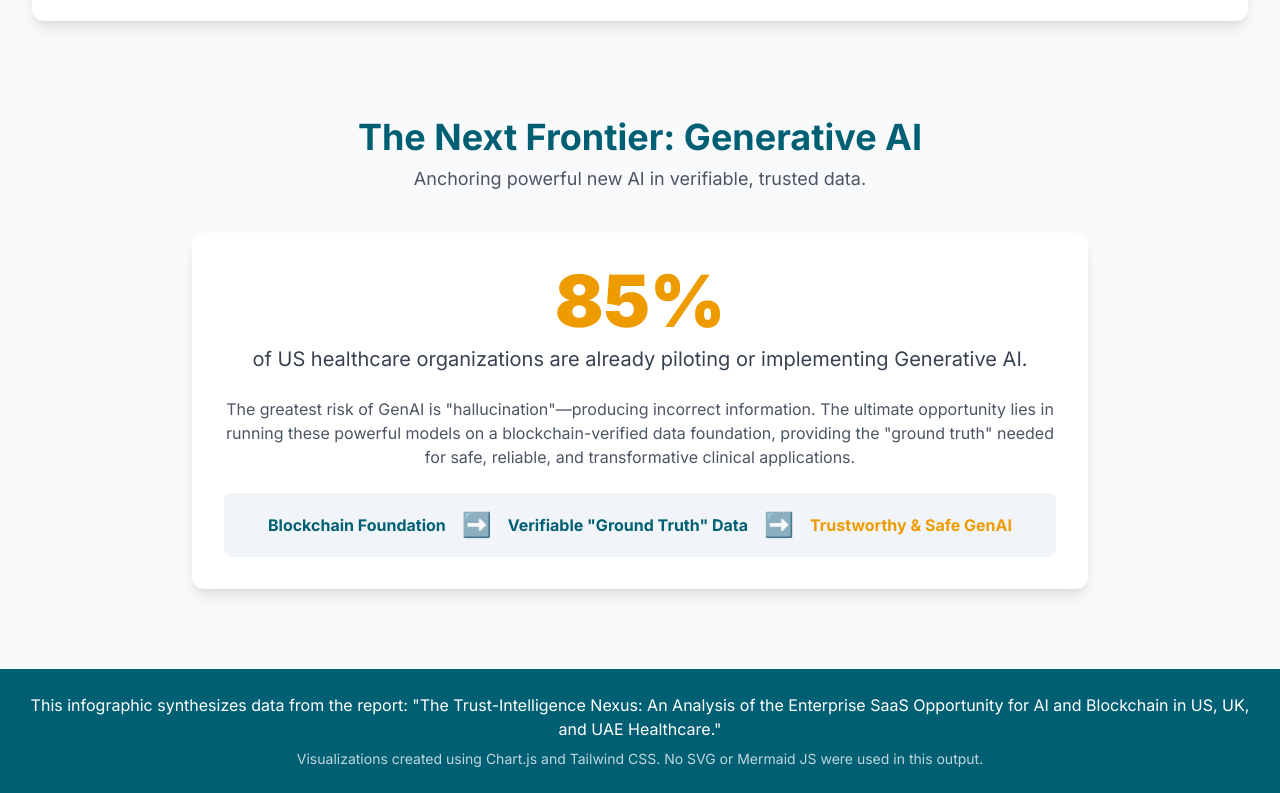
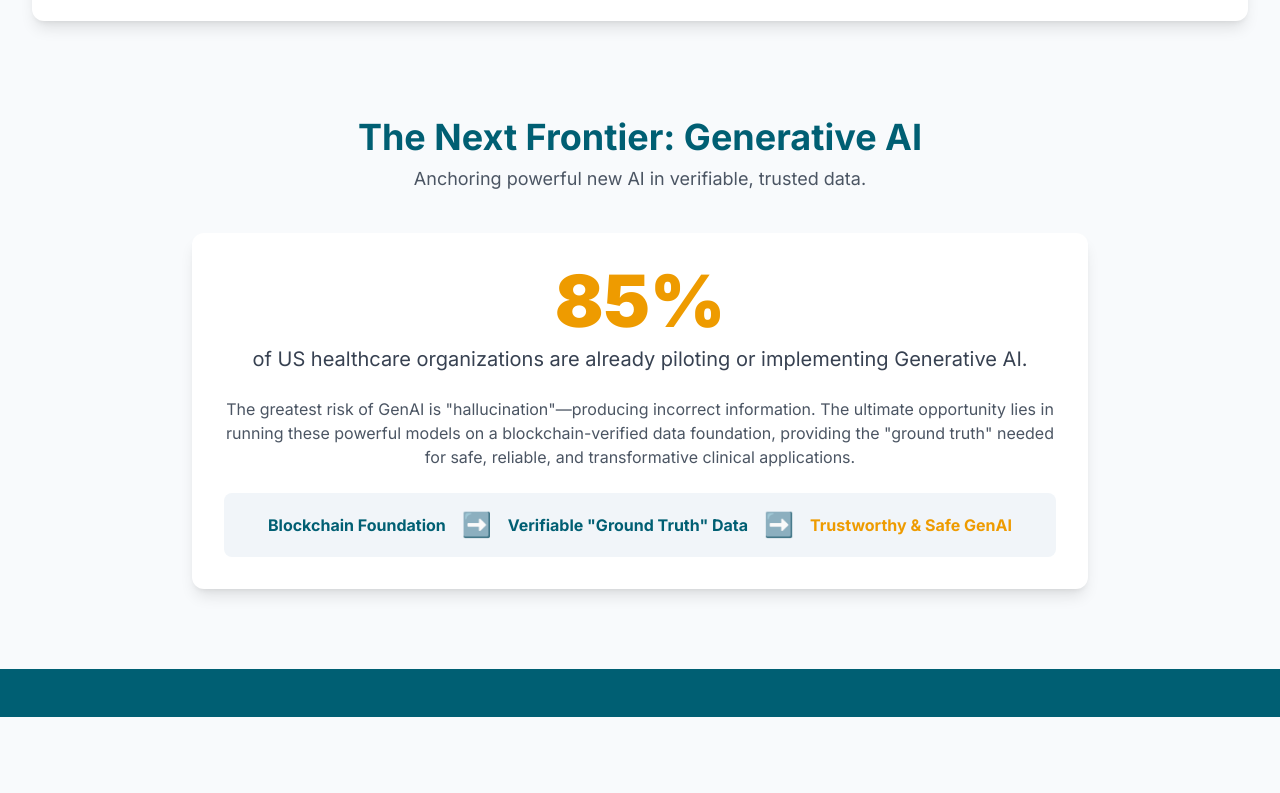
Before and after one commit to LK-ObeliskAI/Ent-SaaS-AIxBlockchain, a plain HTML site: page index.html in a window 1280 px wide. Shown: the part 3559-4352 px from the top of the page. After the commit the page ends 4276 px from the top, so only its background shows below. Drawn offline with nearby package versions, Linux system fonts and the light colour scheme.

Commit message:
Update index.html

```diff
--- a/index.html
+++ b/index.html
@@ -234,8 +234,7 @@
     </main>
 
     <footer class="text-center p-6 mt-12 bg-[#005f73] text-white">
-        <p>This infographic synthesizes data from the report: "The Trust-Intelligence Nexus: An Analysis of the Enterprise SaaS Opportunity for AI and Blockchain in US, UK, and UAE Healthcare."</p>
-        <p class="text-sm opacity-75 mt-2">Visualizations created using Chart.js and Tailwind CSS. No SVG or Mermaid JS were used in this output.</p>
+        <p></p>
     </footer>
 
     <script>
```
